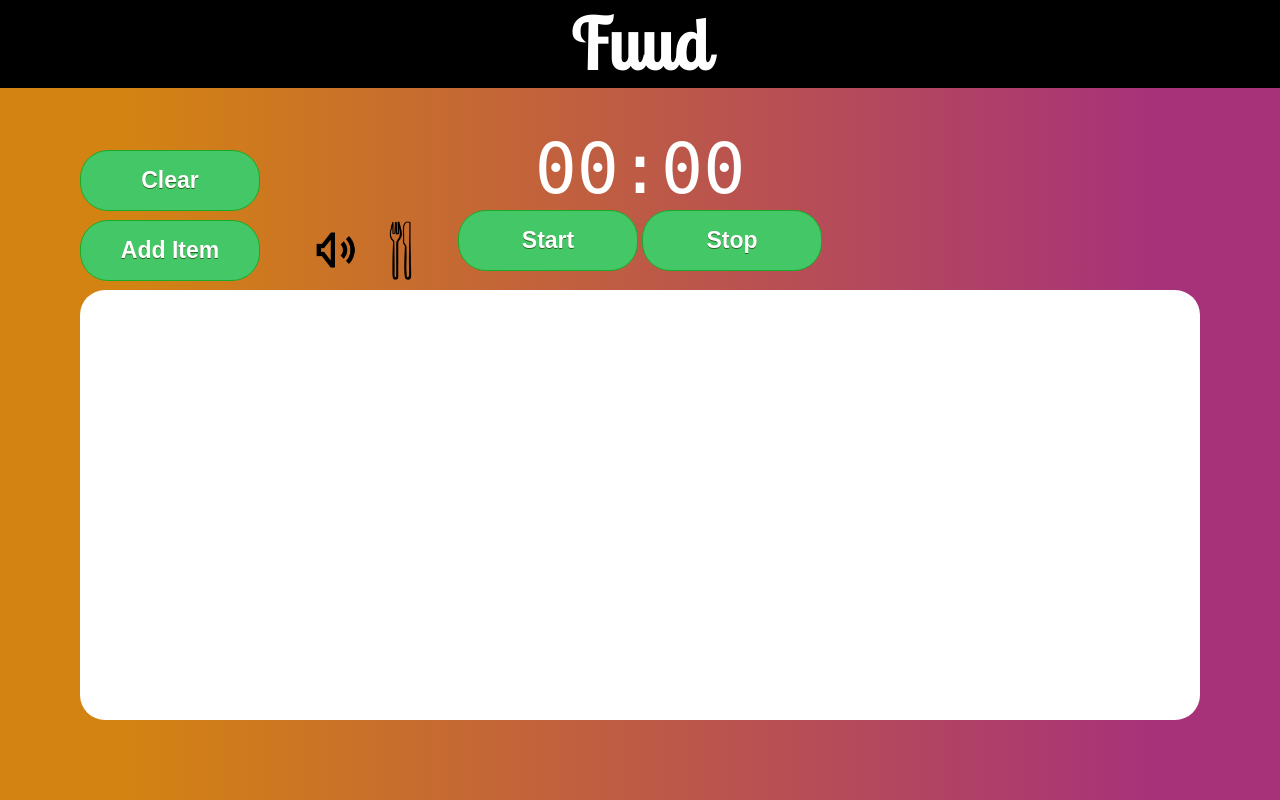
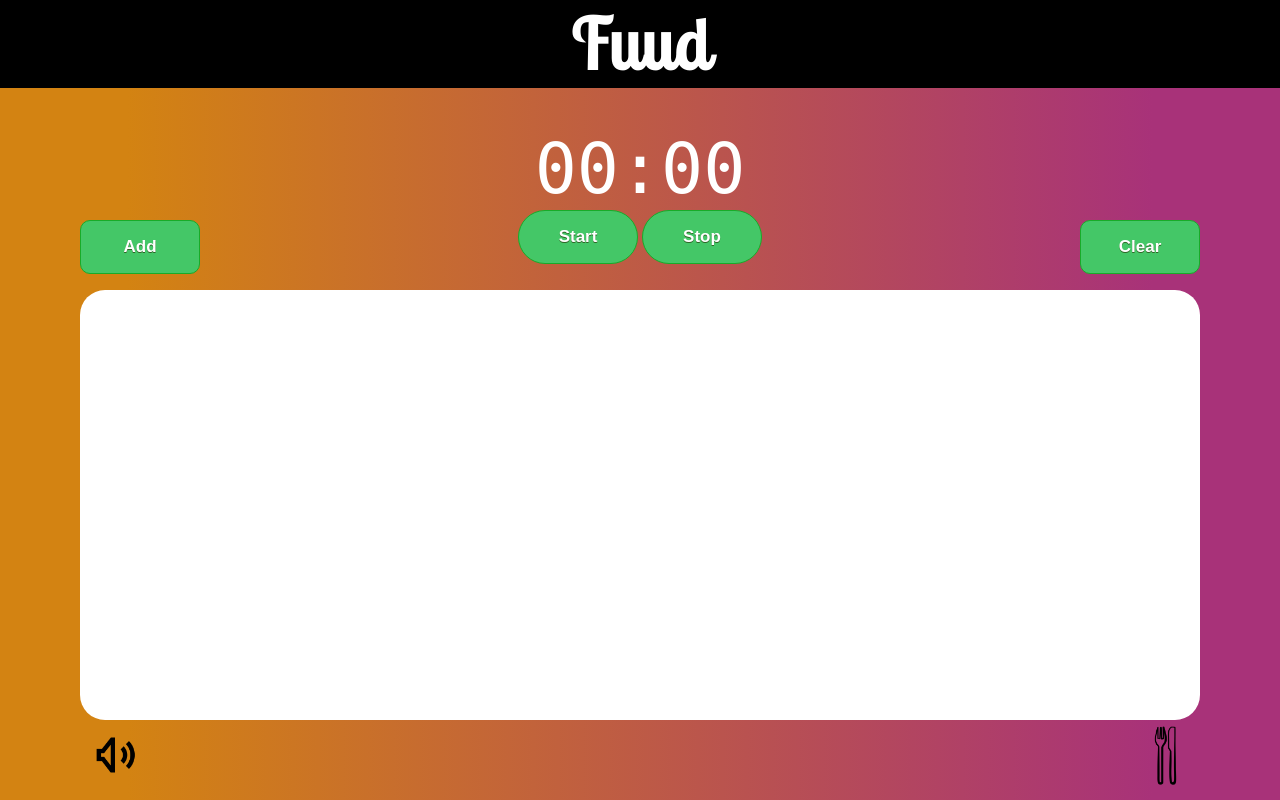
Before and after one commit to ToastNumber/fuud, a plain HTML site: page Fuud.html in a window 1280 px wide. Drawn offline with nearby package versions, Linux system fonts and the light colour scheme.

Commit message:
Food section toggled immediately when page is loaded; buttons reordered to prevent resizing issues, although buttons can still overlap if page resized too small

```diff
--- a/Fuud.html
+++ b/Fuud.html
@@ -33,7 +33,7 @@
 </div>
 
 <div id="option">
-    <button id="btnAdd">Add Item</button>
+    <button id="btnAdd">Add</button>
     <img src="images/volume_on.png" width="70" id="soundImage" onclick="toggleSound()"/>
     <button id="btnClear" onclick="clearSections()">Clear</button>
     <img src="images/cutlery.png" width="70" id="cutleryImage" onclick="toggleFoodSection()"/>
--- a/css/stylesheet.css
+++ b/css/stylesheet.css
@@ -81,17 +81,6 @@ body {
     font-size: 70px;
 }
 
-#btnAdd {
-    position: absolute;
-    top: 220px;
-    left: 80px;
-}
-
-#btnClear {
-    position: absolute;
-    top: 150px;
-    left: 80px;
-}
 
 .control, #btnAdd, #btnClear {
     background-color: #44c767;
@@ -103,12 +92,14 @@ body {
     cursor: pointer;
     color: #ffffff;
     font-family: Arial;
-    font-size: 23px;
+    font-size: 17px;
     font-weight: bold;
     padding: 16px 31px;
     text-decoration: none;
     text-shadow: 0px 1px 0px #2f6627;
-    width: 180px;
+    text-align: center;
+    width: 120px;
+    white-space: nowrap;
 }
 
 .control:hover, #btnAdd:hover, #btnClear:hover {
@@ -118,6 +109,21 @@ body {
 .control:active, #btnAdd:active, #btnClear:active {
     border: 2px ridge;
 }
+
+#btnAdd {
+    border-radius: 10px;
+    position: absolute;
+    top: 220px;
+    left: 80px;
+}
+
+#btnClear {
+    border-radius: 10px;
+    position: absolute;
+    top: 220px;
+    right: 80px;
+}
+
 
 #btnPause {
     display: none;
@@ -153,13 +159,13 @@ body {
 #soundImage {
     position: absolute;
     cursor: pointer;
-    top: 215px;
-    left: 300px;
+    bottom: 10px;
+    left: 80px;
 }
 
 #cutleryImage {
     position: absolute;
     cursor: pointer;
-    top: 215px;
-    left: 365px;
+    bottom: 10px;
+    right: 80px;
 }
--- a/javascript/jquery.custom.js
+++ b/javascript/jquery.custom.js
@@ -3,7 +3,15 @@
  */
 
 $(document).ready(function() {
-    slideFoodSection();
+    //Slides the food section instantly
+
+    var selectionSection = document.getElementById("presetSelection");
+    // Set the effect type
+    var effect = 'slide';
+    // Set the options for the effect type chosen
+    var options = {direction: "right"};
+    // Set the duration (default: 400 milliseconds)
+    $(selectionSection).toggle(effect, options, 1);
 });
 
 var _foodShown = false;
```
